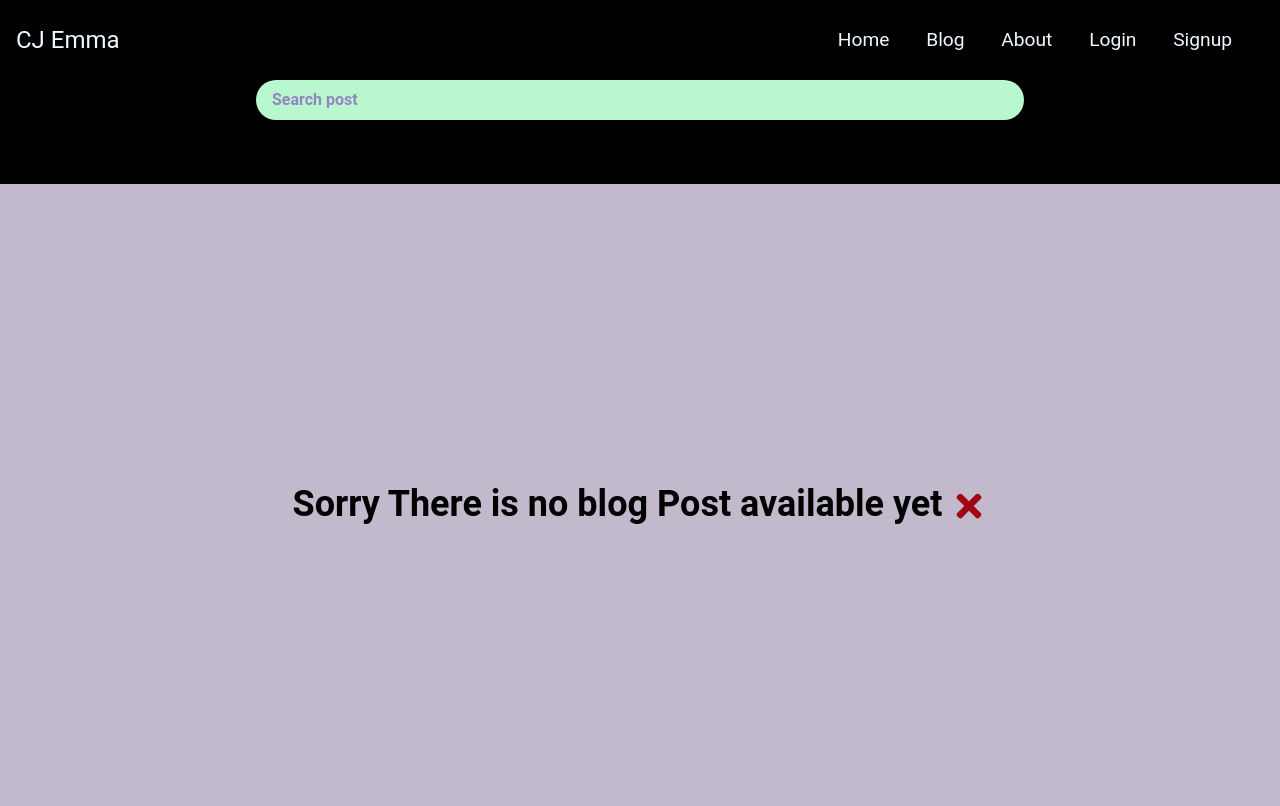
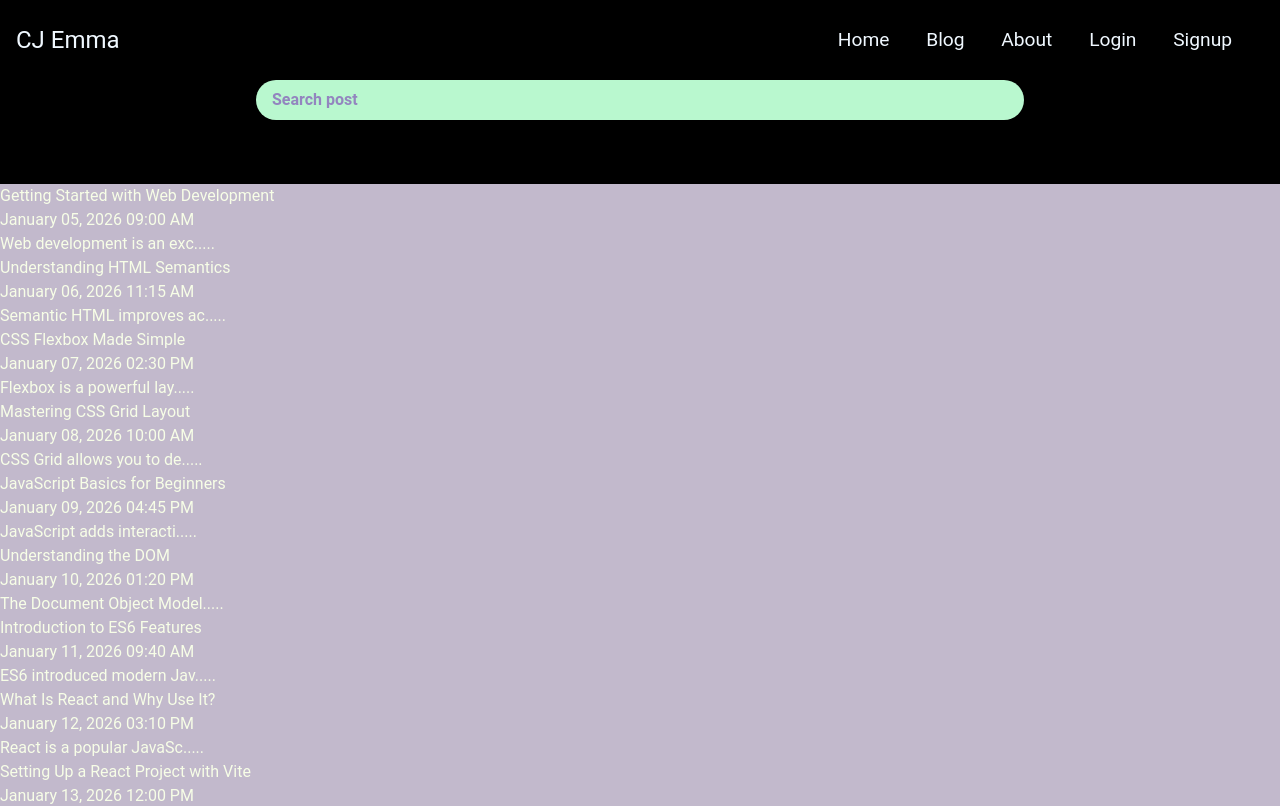
Before and after one commit to Cue-designs/Project-blog, a React (Vite) app: page /post in a window 1280 px wide. Shown: the top 806 px of the page. Built offline with nearby package versions, Linux system fonts and the light colour scheme; data requests are answered from the project's data file.

Commit message:
worked on the blog page and the search bar

```diff
--- a/package.json
+++ b/package.json
@@ -12,6 +12,7 @@
   "dependencies": {
     "@tailwindcss/vite": "^4.1.18",
     "axios": "^1.13.4",
+    "json-server": "0.17.4",
     "react": "^19.2.0",
     "react-dom": "^19.2.0",
     "react-icons": "^5.5.0",
--- a/src/App.jsx
+++ b/src/App.jsx
@@ -2,12 +2,12 @@ import Layout from './components/Layout.jsx'
 import Home from './pages/Home.jsx'
 import About from './pages/About.jsx'
 import Blog from './pages/Blog.jsx'
+import ArticlePage from './pages/ArticlePage.jsx'
 import Missing from './pages/Missing.jsx'
 import {  Routes, Route } from 'react-router-dom'
 import Login from './pages/Login.jsx'
 import Signup from './pages/Signup.jsx'
 import './App.css'
-import { useState } from 'react'
 
 
 function App() {
@@ -27,8 +27,8 @@ function App() {
       <Route path="/" element={<Layout />}>
         <Route index element={<Home />} />
         <Route path="about" element={<About />} />
-        <Route
-         path="post" element={<Blog  />} />
+        <Route path="post" element={<Blog  />} />
+        <Route path="post/:id" element={<ArticlePage  />} />
 
         <Route path="*" element={<Missing />} />
       </Route>
--- /dev/null
+++ b/src/components/BlogPage.jsx
@@ -0,0 +1,23 @@
+import { Link } from "react-router-dom";
+const BlogPage = ({post}) => {
+
+  return (
+    <section className="text-lime-50">
+        <Link to={`/post/${post.id}`}>
+            <h2>{post.title}</h2>
+            <p>{post.datetime}</p>
+        </Link>
+         {
+            (post.body).length <= 25 ? (
+                <p>{post.body}</p>
+            ) : (
+                <p>{`${(post.body).slice(0, 25)}.....`}</p>
+            )
+        }
+
+     </section>
+  );
+
+};
+
+export default BlogPage;
--- /dev/null
+++ b/src/pages/ArticlePage.jsx
@@ -0,0 +1,36 @@
+import { Link, useParams } from "react-router-dom";
+import { useEffect, useState } from "react";
+import axios from "axios";
+
+const ArticlePage = () => {
+
+    const {id} = useParams();
+    const [post, setPost] = useState({});
+    useEffect(() => {
+        if (id) {
+            console.log(id);
+            axios.get(`http://localhost:3500/posts/${id}`)
+            .then((res) => {
+                setPost(res.data); // Axios places data in res.data
+                console.log(res.data);
+            })
+            .catch((error) => {
+                console.error('Error fetching data:', error);
+            });
+        }
+
+   }, []);
+    return (
+        <section className="text-lime-50">
+            <h2>{post?.title}</h2>
+            <p>{post?.datetime}</p>
+            <p>{post?.body}</p>
+
+        </section>
+    );
+
+
+
+};
+
+export default ArticlePage;
--- a/src/pages/Blog.jsx
+++ b/src/pages/Blog.jsx
@@ -1,132 +1,31 @@
-import BlogPage from "./BlogPage"
+import BlogPage from "../components/BlogPage"
 import { FaTimes } from "react-icons/fa"
-import { useState } from "react"
+import { useState, useEffect } from "react"
+import axios from "axios"
+
 const Blog = (  ) => {
-const [searchResult, setSearchResult] = useState([])
 const [search, setsearch] = useState("")
-const [post, setPost] = useState([
+const [posts, setPosts] = useState([])
 
-      {
-        id: 1,
-        title: "Getting Started with Web Development",
-        datetime: "January 05, 2026 09:00 AM",
-        body: "Web development is an exciting field that combines creativity and logic. This post introduces the basic tools, languages, and mindset required to start your journey as a web developer."
-      },
-      {
-        id: 2,
-        title: "Understanding HTML Semantics",
-        datetime: "January 06, 2026 11:15 AM",
-        body: "Semantic HTML improves accessibility and SEO by giving meaning to web content. Learn how elements like header, article, and section help structure your pages correctly."
-      },
-      {
-        id: 3,
-        title: "CSS Flexbox Made Simple",
-        datetime: "January 07, 2026 02:30 PM",
-        body: "Flexbox is a powerful layout system in CSS. This article explains how flex containers and flex items work together to create responsive layouts."
-      },
-      {
-        id: 4,
-        title: "Mastering CSS Grid Layout",
-        datetime: "January 08, 2026 10:00 AM",
-        body: "CSS Grid allows you to design complex layouts with rows and columns. Discover how grid-template-areas and fractions simplify page design."
-      },
-      {
-        id: 5,
-        title: "JavaScript Basics for Beginners",
-        datetime: "January 09, 2026 04:45 PM",
-        body: "JavaScript adds interactivity to websites. This post covers variables, functions, and events to help beginners understand core concepts."
-      },
-      {
-        id: 6,
-        title: "Understanding the DOM",
-        datetime: "January 10, 2026 01:20 PM",
-        body: "The Document Object Model allows JavaScript to interact with HTML. Learn how to select, modify, and respond to elements dynamically."
-      },
-      {
-        id: 7,
-        title: "Introduction to ES6 Features",
-        datetime: "January 11, 2026 09:40 AM",
-        body: "ES6 introduced modern JavaScript features like arrow functions, let and const, and template literals that make code cleaner and more readable."
-      },
-      {
-        id: 8,
-        title: "What Is React and Why Use It?",
-        datetime: "January 12, 2026 03:10 PM",
-        body: "React is a popular JavaScript library for building user interfaces. This article explains components, JSX, and why React improves development speed."
-      },
-      {
-        id: 9,
-        title: "Setting Up a React Project with Vite",
-        datetime: "January 13, 2026 12:00 PM",
-        body: "Vite provides a fast and modern development environment for React. Learn how to set up a project and understand the folder structure."
-      },
-      {
-        id: 10,
-        title: "Understanding React Components",
-        datetime: "January 14, 2026 10:50 AM",
-        body: "Components are the building blocks of React applications. This post explains functional components and how to reuse them effectively."
-      },
-      {
-        id: 11,
-        title: "Props vs State in React",
-        datetime: "January 15, 2026 02:15 PM",
-        body: "Props and state control how React components behave. Learn the difference and when to use each for managing data."
-      },
-      {
-        id: 12,
-        title: "Handling Events in React",
-        datetime: "January 16, 2026 09:30 AM",
-        body: "Event handling in React is similar to JavaScript but with JSX syntax. This article shows how to manage clicks, forms, and inputs."
-      },
-      {
-        id: 13,
-        title: "React Router for Beginners",
-        datetime: "January 17, 2026 01:00 PM",
-        body: "React Router enables navigation between pages without reloading. Learn how to use Routes, Route, and Link components."
-      },
-      {
-        id: 14,
-        title: "Managing Global State with Context API",
-        datetime: "January 18, 2026 04:00 PM",
-        body: "The Context API helps share state across components. This post explains providers, consumers, and practical use cases."
-      },
-      {
-        id: 15,
-        title: "Fetching Data in React",
-        datetime: "January 19, 2026 11:45 AM",
-        body: "Fetching data from APIs is essential for modern apps. Learn how to use fetch and useEffect to load data efficiently."
-      },
-      {
-        id: 16,
-        title: "Using JSON Server for Mock APIs",
-        datetime: "January 20, 2026 03:30 PM",
-        body: "JSON Server allows you to create a fake REST API quickly. This article shows how to set it up using a db.json file."
-      },
-      {
-        id: 17,
-        title: "CRUD Operations Explained",
-        datetime: "January 21, 2026 09:10 AM",
-        body: "CRUD stands for Create, Read, Update, and Delete. These operations form the backbone of most web applications."
-      },
-      {
-        id: 18,
-        title: "Styling React Apps Effectively",
-        datetime: "January 22, 2026 12:25 PM",
-        body: "Styling React apps can be done with CSS, CSS Modules, or libraries. Learn best practices for maintainable styles."
-      },
-      {
-        id: 19,
-        title: "Debugging Common React Errors",
-        datetime: "January 23, 2026 02:55 PM",
-        body: "Debugging is a crucial skill. This post covers common React errors and how to fix them efficiently."
-      },
-      {
-        id: 20,
-        title: "Deploying a React Application",
-        datetime: "January 24, 2026 10:00 AM",
-        body: "Deployment makes your app accessible online. Learn how to deploy React applications using popular hosting platforms."
-      }
-])
+  useEffect(() => {
+    axios.get("http://localhost:3500/posts")
+      .then((res) => {
+        setPosts(res.data);
+      })
+      .catch((error) => {
+        console.error('Error fetching posts:', error);
+      });
+  }, []);
+
+  useEffect(() => {
+    axios.get(`http://localhost:3500/posts?title_like=${search}`)
+      .then((res) => {
+        setPosts(res.data);
+      })
+      .catch((error) => {
+        console.error('Error fetching posts:', error);
+      });
+  }, [search]);
 
   return (
     <>
@@ -139,15 +38,15 @@ const [post, setPost] = useState([
         value={search}
         placeholder="Search post"
         onChange={(e)=>setsearch(e.target.value)}
+        />
 
-        />
         </nav>
-        <section className="bg-purple-100/80 mt-16">
+        <section className="bg-purple-100/80 mt-16 ">
           {
-            post.lenght ?(
+            posts.length > 0 ?(
              <section>
-                {post.map((article) => (
-                  <BlogPage key={article.id} post={post} />
+                {posts.map((post, idx) => (
+                  <BlogPage key={idx} post={post} />
                    ))}
              </section>
             ) :(
@@ -158,7 +57,27 @@ const [post, setPost] = useState([
           }
 
         </section>
-         {setPost}
+
+
+
+
+
+
+        {/* const addNewPost = async () => {
+            const newPost = {
+              title: <postTitleFromState>,
+              body: <postBodyFromState>,
+              datetime: <currentDateTime>
+            };
+
+            try {
+              // json-server will automatically assign a new ID
+              const res = await axios.post('http://localhost:3001/posts', newPost);
+              console.log("Saved to file:", res.data);
+            } catch (err) {
+              console.error("Failed to write to file", err);
+            }
+          }; */}
        </section>
     </>
   )
--- a/src/pages/BlogPage.jsx
+++ /dev/null
@@ -1,23 +0,0 @@
-import { Link } from "react-router-dom";
-const BlogPage = (post) => {
-
-  return (
-    <section>
-        <Link to={`/post${post.id}`}>
-            <h2>{post.title}</h2>
-            <p>{post.datetime}</p>
-        </Link>
-
-        <p>
-          {(post.body).legth <= 25
-          ? post.body
-          : `${(post.body).slice(0, 25)}.....`
-          }
-
-        </p>
-     </section>
-  );
-
-};
-
-export default BlogPage;
```
Also changed, not shown: 1 other file (tests, documents, lock files or other folders).
